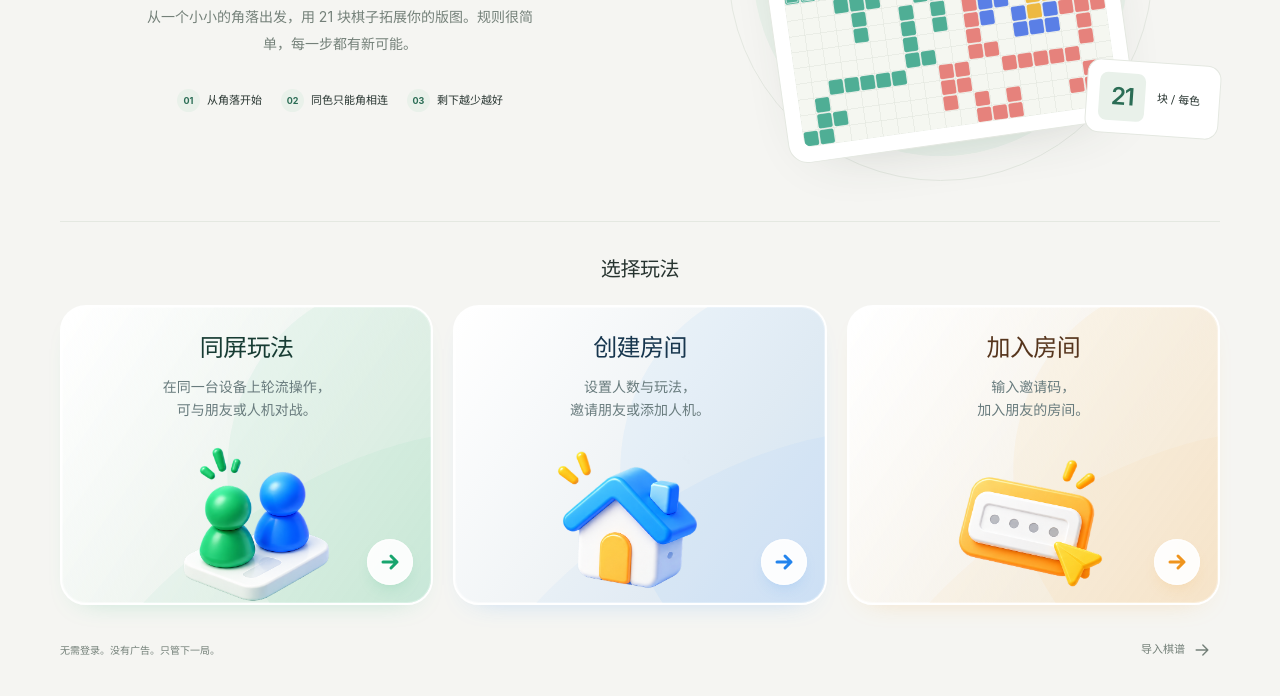
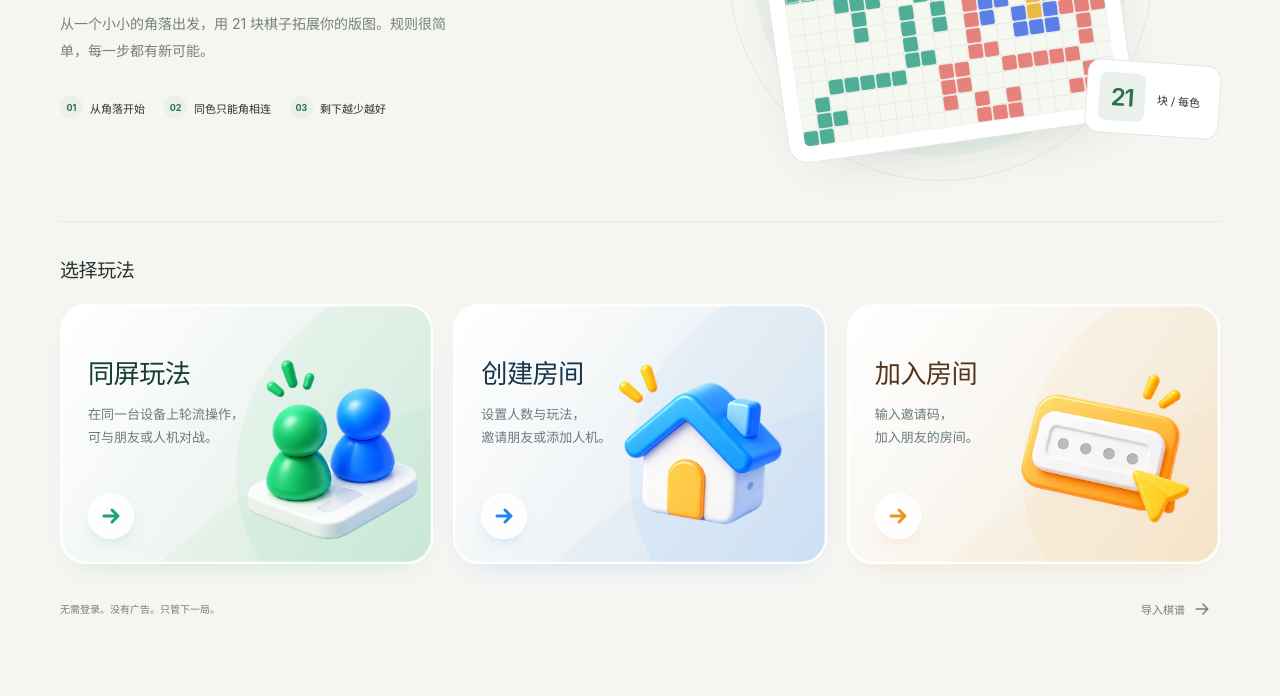
Before and after one commit to duanap/Mosaic, a website with bundled scripts: page public/index.html in a window 1280 px wide. Shown: the part 359-1055 px from the top of the page. After the commit the page ends 1014 px from the top, so only its background shows below. Built offline with nearby package versions, Linux system fonts and the light colour scheme.

Commit message:
fix: version typography URL for the new game guide

```diff
--- a/public/index.html
+++ b/public/index.html
@@ -10,7 +10,7 @@
   <link rel="icon" href="/favicon.svg" type="image/svg+xml">
   <link rel="stylesheet" href="/style.css">
   <link rel="stylesheet" href="/game.css">
-  <link rel="stylesheet" href="/typography.css">
+  <link rel="stylesheet" href="/typography.css?v=rules-20261025">
   <script type="module" src="/app.mjs"></script>
 </head>
 <body>
```
